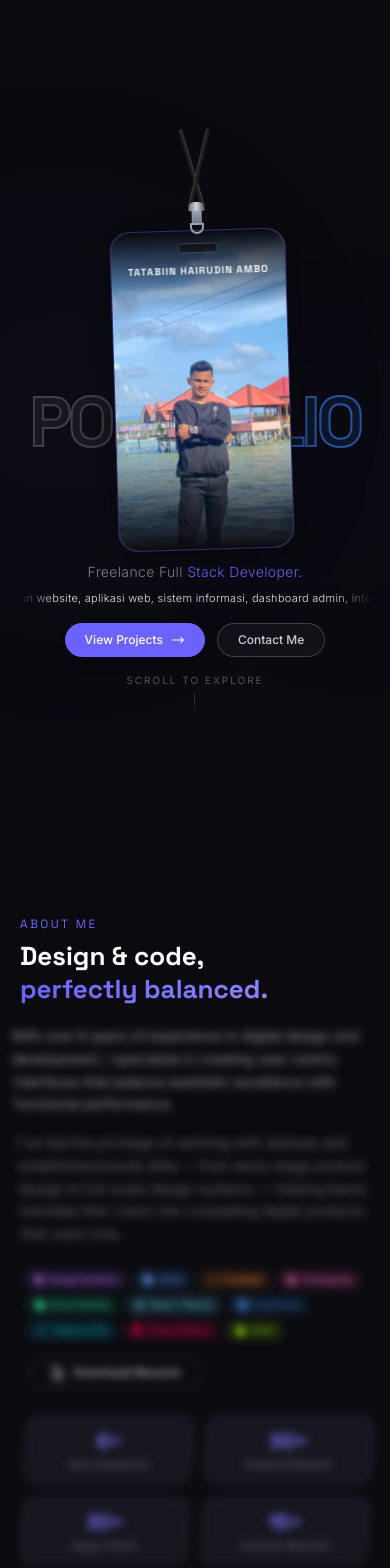
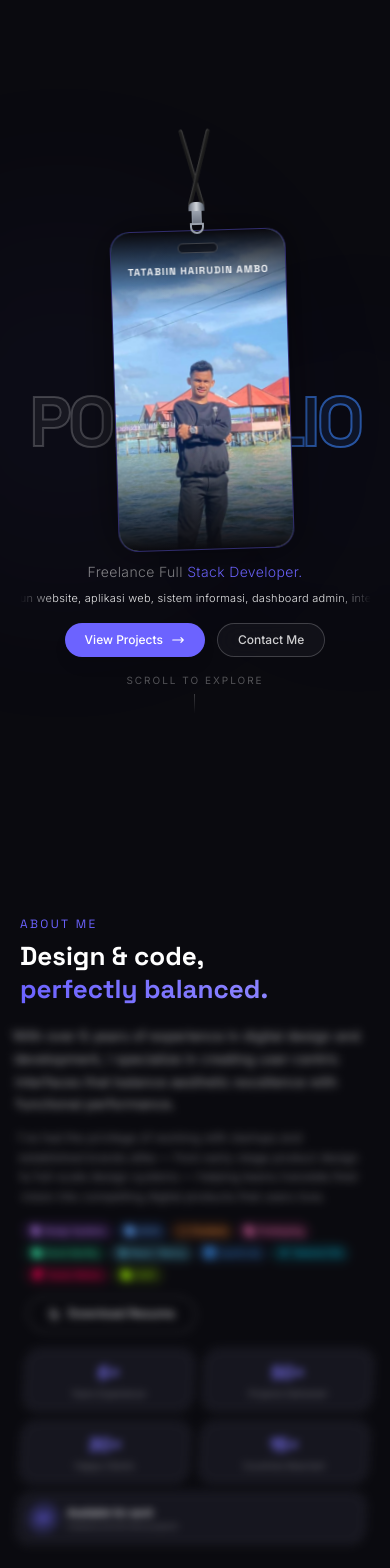
Before and after one commit to tatabiinhairudinambo/portfoliopro, a React (Vite) app: page / in a window 390 px wide. Shown: the top 1568 px of the page. Built offline with nearby package versions, Linux system fonts and the light colour scheme.

Commit message:
Fix About mobile: remove blur animations, compact layout, whileInView trigger

```diff
--- a/src/components/About.jsx
+++ b/src/components/About.jsx
@@ -40,7 +40,7 @@ const fromRight = {
 }
 
 const mobileFromLeft = {
-  hidden: { opacity: 0, x: -20, transition: { duration: 0.5 } },
+  hidden: { opacity: 0, x: -15, transition: { duration: 0.5 } },
   visible: {
     opacity: 1,
     x: 0,
@@ -49,7 +49,7 @@ const mobileFromLeft = {
 }
 
 const mobileFromRight = {
-  hidden: { opacity: 0, x: 20, transition: { duration: 0.5 } },
+  hidden: { opacity: 0, x: 15, transition: { duration: 0.5 } },
   visible: {
     opacity: 1,
     x: 0,
@@ -58,15 +58,14 @@ const mobileFromRight = {
 }
 
 const statFlip = (i) => ({
-  hidden: { opacity: 0, y: 40, rotateX: 30, scale: 0.85, transition: { duration: 0.4 } },
+  hidden: { opacity: 0, y: 30, scale: 0.9, transition: { duration: 0.4 } },
   visible: {
     opacity: 1,
     y: 0,
-    rotateX: 0,
     scale: 1,
     transition: {
       delay: i * 0.08,
-      duration: 0.7,
+      duration: 0.6,
       ease: [0.25, 0.1, 0.25, 1],
     },
   },
@@ -111,35 +110,36 @@ export default function About({ active }) {
   return (
     <section id="about" className="section-panel">
       <motion.div
-        className="container-custom flex flex-col justify-center"
+        className="container-custom flex flex-col md:justify-center"
         variants={stagger}
         initial="hidden"
-        animate={active ? 'visible' : 'hidden'}
+        whileInView="visible"
+        viewport={{ once: true, amount: 0.1 }}
       >
         <motion.p variants={fadeUp} className="section-label">About Me</motion.p>
 
-        <motion.h2 variants={fadeUp} className="section-title mb-6 md:mb-12">
+        <motion.h2 variants={fadeUp} className="section-title mb-4 md:mb-12">
           Design & code,<br />
           <span className="text-gradient">perfectly balanced.</span>
         </motion.h2>
 
-        <div className="grid md:grid-cols-2 gap-6 md:gap-12 lg:gap-16">
-          <motion.div variants={leftAnim} className="space-y-4 md:space-y-5">
+        <div className="grid md:grid-cols-2 gap-4 md:gap-12 lg:gap-16">
+          <motion.div variants={leftAnim} className="space-y-3 md:space-y-5">
             <p className="text-white/60 text-sm md:text-lg leading-relaxed">
               With over 6 years of experience in digital design and development,
               I specialize in creating user-centric interfaces that balance aesthetic
               excellence with functional performance.
             </p>
-            <p className="text-white/40 text-sm leading-relaxed">
+            <p className="text-white/40 text-xs md:text-sm leading-relaxed">
               I've had the privilege of working with startups and established brands
               alike — from early-stage product design to full-scale design systems —
               helping teams translate their vision into compelling digital products
               that users love.
             </p>
-            <div className="md:hidden pt-2">
-              <div className="flex flex-wrap gap-1.5">
+            <div className="md:hidden pt-1">
+              <div className="flex flex-wrap gap-1">
                 {[...row1Tags, ...row2Tags].map((tag, i) => (
-                  <span key={`mob-${i}`} className={`inline-flex items-center gap-1 px-2 py-0.5 text-[9px] font-medium border rounded-full whitespace-nowrap ${tag.color}`}>
+                  <span key={`mob-${i}`} className={`inline-flex items-center gap-0.5 px-1.5 py-0.5 text-[8px] font-medium border rounded-full whitespace-nowrap ${tag.color}`}>
                     {tag.icon}
                     {tag.label}
                   </span>
@@ -176,39 +176,39 @@ export default function About({ active }) {
                 </motion.div>
               </div>
             </div>
-            <a href="/resume.pdf" download className="btn-outline inline-flex mt-3 md:mt-4 text-xs md:text-sm">
-              <svg className="w-4 h-4" fill="none" viewBox="0 0 24 24" stroke="currentColor">
+            <a href="/resume.pdf" download className="btn-outline inline-flex mt-2 md:mt-4 text-[10px] md:text-sm">
+              <svg className="w-3 h-3 md:w-4 md:h-4" fill="none" viewBox="0 0 24 24" stroke="currentColor">
                 <path strokeLinecap="round" strokeLinejoin="round" strokeWidth={2} d="M12 10v6m0 0l-3-3m3 3l3-3m2 8H7a2 2 0 01-2-2V5a2 2 0 012-2h5.586a1 1 0 01.707.293l5.414 5.414a1 1 0 01.293.707V19a2 2 0 01-2 2z" />
               </svg>
               Download Resume
             </a>
           </motion.div>
 
-          <motion.div variants={rightAnim} className="grid grid-cols-2 gap-2.5 md:gap-4">
+          <motion.div variants={rightAnim} className="grid grid-cols-2 gap-2 md:gap-4">
             {stats.map((stat, i) => (
               <motion.div
                 key={i}
                 custom={i}
                 variants={statFlip(i)}
-                className="card p-3 md:p-8 text-center"
+                className="card p-2.5 md:p-8 text-center"
                 style={isMobile ? {} : { transformStyle: 'preserve-3d', perspective: '1000px' }}
               >
-                <div className="font-display text-xl md:text-4xl font-bold text-gradient mb-0.5 md:mb-1">{stat.number}</div>
-                <div className="text-white/40 text-[10px] md:text-sm">{stat.label}</div>
+                <div className="font-display text-lg md:text-4xl font-bold text-gradient mb-0 md:mb-1">{stat.number}</div>
+                <div className="text-white/40 text-[9px] md:text-sm">{stat.label}</div>
               </motion.div>
             ))}
             <motion.div
               variants={statFlip(4)}
-              className="col-span-2 card p-3 md:p-8 flex items-center gap-2.5 md:gap-4"
+              className="col-span-2 card p-2.5 md:p-8 flex items-center gap-2 md:gap-4"
             >
-              <div className="w-9 h-9 md:w-12 md:h-12 rounded-full bg-accent/20 flex items-center justify-center flex-shrink-0">
-                <svg className="w-4 h-4 md:w-6 md:h-6 text-accent" fill="none" viewBox="0 0 24 24" stroke="currentColor">
+              <div className="w-8 h-8 md:w-12 md:h-12 rounded-full bg-accent/20 flex items-center justify-center flex-shrink-0">
+                <svg className="w-3.5 h-3.5 md:w-6 md:h-6 text-accent" fill="none" viewBox="0 0 24 24" stroke="currentColor">
                   <path strokeLinecap="round" strokeLinejoin="round" strokeWidth={2} d="M3 8l7.89 5.26a2 2 0 002.22 0L21 8M5 19h14a2 2 0 002-2V7a2 2 0 00-2-2H5a2 2 0 00-2 2v10a2 2 0 002 2z" />
                 </svg>
               </div>
               <div>
-                <div className="font-display text-[11px] md:text-sm font-semibold text-white">Available for work</div>
-                <div className="text-white/40 text-[10px] md:text-xs">Freelance & full-time projects</div>
+                <div className="font-display text-[10px] md:text-sm font-semibold text-white">Available for work</div>
+                <div className="text-white/40 text-[8px] md:text-xs">Freelance & full-time projects</div>
               </div>
             </motion.div>
           </motion.div>
```
